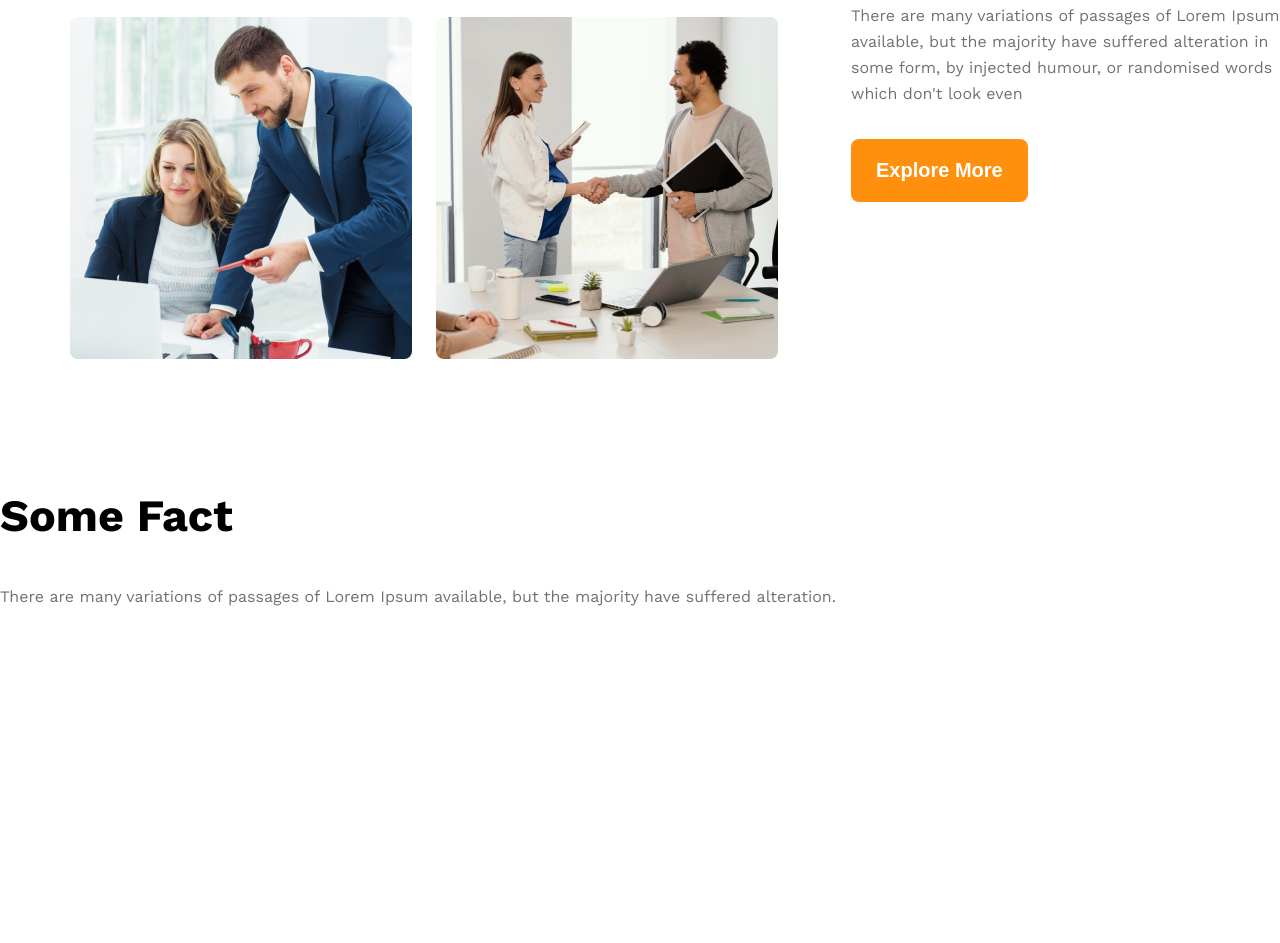
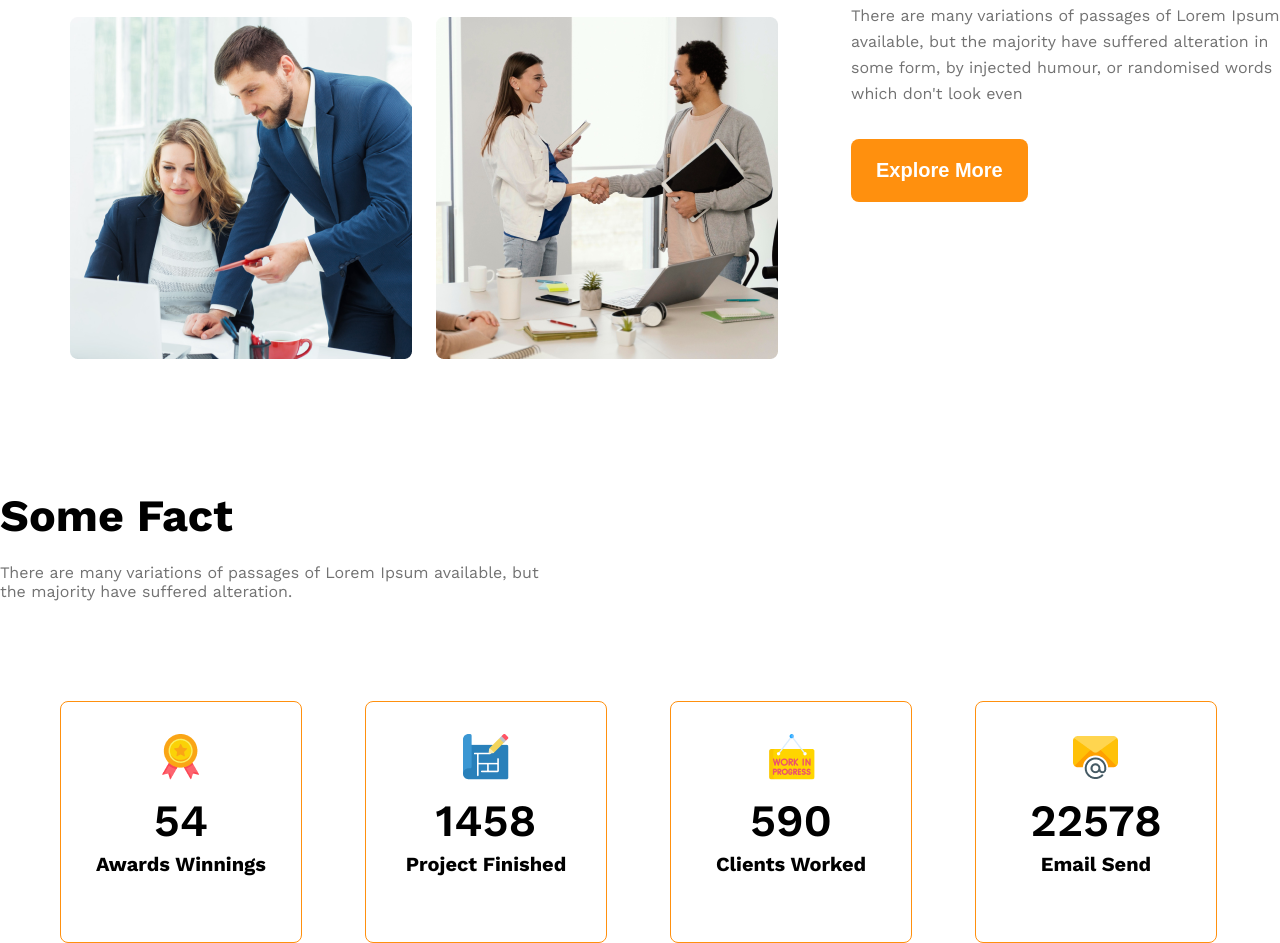
Before and after one commit to Shohan407/G3-architect-webside, a plain HTML site: page index.html in a window 1280 px wide. Shown: the part 1724-2667 px from the top of the page. Before the commit the page ends 2510 px from the top, so only its background shows below. Drawn offline with nearby package versions, Linux system fonts and the light colour scheme.

Commit message:
added the some fact section

```diff
--- a/index.html
+++ b/index.html
@@ -54,29 +54,40 @@
               <!-- some facts -->
                <section class="some-facts">
                         <h3 class="section-title">Some Fact</h3>
-                        <p class="text-light-gray">There are many variations    of  passages of Lorem Ipsum available, but
+                        <p class="text-light-gray fact-description">There are many variations    of  passages of Lorem Ipsum available, but
                         the majority have suffered alteration.</p>
                  <div class="fact-container">
-                    <div class="fact">
-                        <img src="" alt="" class="fact-icon">
-                        <h4 class="fact-number"></h4>
-                        <h5 class="fact-name"></h5>
+                    <div class="fact-card display-flex">
+                       <div>
+                        <img src="images/icons/ribon.png" alt="" class="fact-icon">
+                        <h4 class="fact-number">54</h4>
+                        <h5 class="fact-name">Awards Winnings</h5>
+                       </div>
                     </div>
-                    <div class="fact">
-                        <img src="" alt="" class="fact-icon">
-                        <h4 class="fact-number"></h4>
-                        <h5 class="fact-name"></h5>
+
+                        <div class="fact-card display-flex">
+                            <div>
+                            <img src="images/icons/projects.png" alt="" class="fact-icon">
+                            <h4 class="fact-number">1458</h4>
+                            <h5 class="fact-name">Project Finished</h5>
+                        </div>
                     </div>
-                    <div class="fact">
-                        <img src="" alt="" class="fact-icon">
-                        <h4 class="fact-number"></h4>
-                        <h5 class="fact-name"></h5>
+
+                        <div class="fact-card display-flex">
+                            <div>
+                            <img src="images/icons/customers.png" alt="" class="fact-icon">
+                            <h4 class="fact-number">590</h4>
+                            <h5 class="fact-name">Clients Worked</h5>
+                        </div>
                     </div>
-                    <div class="fact">
-                        <img src="" alt="" class="fact-icon">
-                        <h4 class="fact-number"></h4>
-                        <h5 class="fact-name"></h5>
+
+                    <div class="fact-card display-flex">
+                        <div>
+                        <img src="images/icons/email.png" alt="" class="fact-icon">
+                        <h4 class="fact-number">22578</h4>
+                        <h5 class="fact-name">Email Send</h5>
                     </div>
+                   </div>
                  </div>
                </section>
     </main>
--- a/styles/architect.css
+++ b/styles/architect.css
@@ -154,6 +154,45 @@ main > section {
     }
 }
 
+/* some facts styles */
+.some-facts{
+
+}
+.section-title {
+
+}
+
+.fact-container {
+    display: grid;
+    grid-template-columns: repeat(4, 1fr);
+     margin-left: 60px;
+
+}
+.fact-card {
+    border: 1px solid #FF900E;
+    width: 240px;
+    height: 240px;
+    border-radius: 8px;
+    text-align: center;
+    align-items: center;
+    justify-content: center;
+}
+
+.fact-number {
+    font-size: 2.8rem;
+    font-weight: 600;
+    margin-top: 10px;
+    margin-bottom: 5px;
+}
+.fact-name {
+    font-size: 1.25rem;
+    margin-top: 5px;
+}
+.fact-description {
+    width: 540px;
+    margin-top: -24px;
+    margin-bottom: 100px;
+}
 /* medium size device */
 
 @media screen and (min-width: 576px) and (max-width: 992px) {
```
